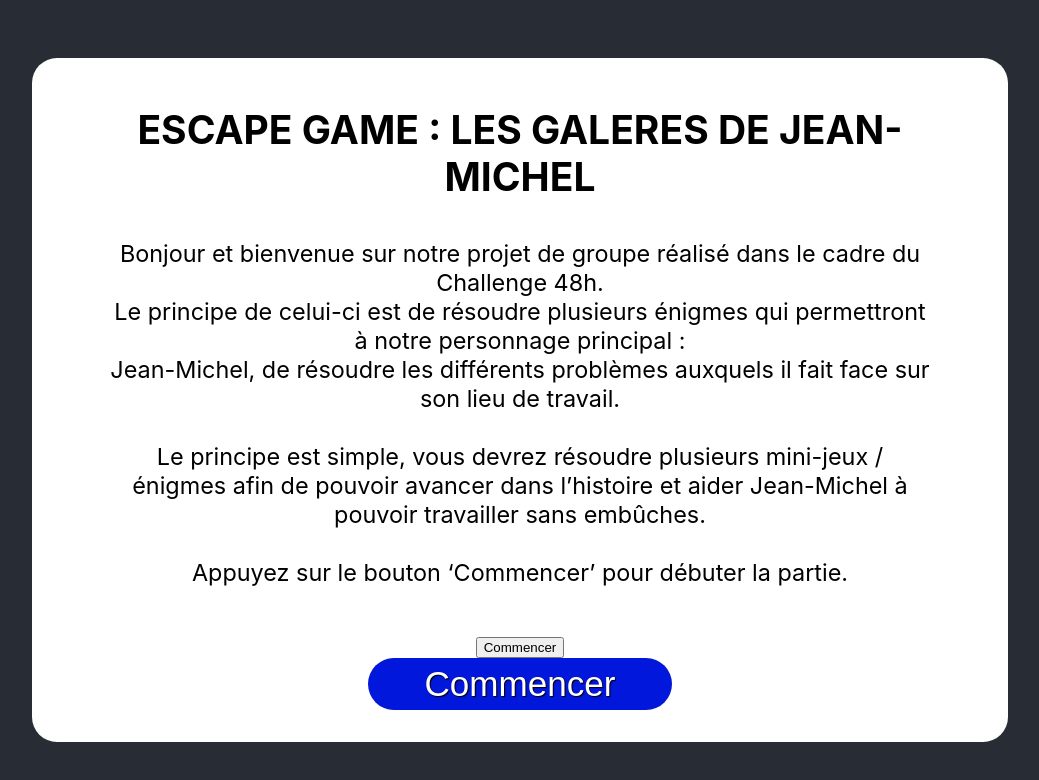
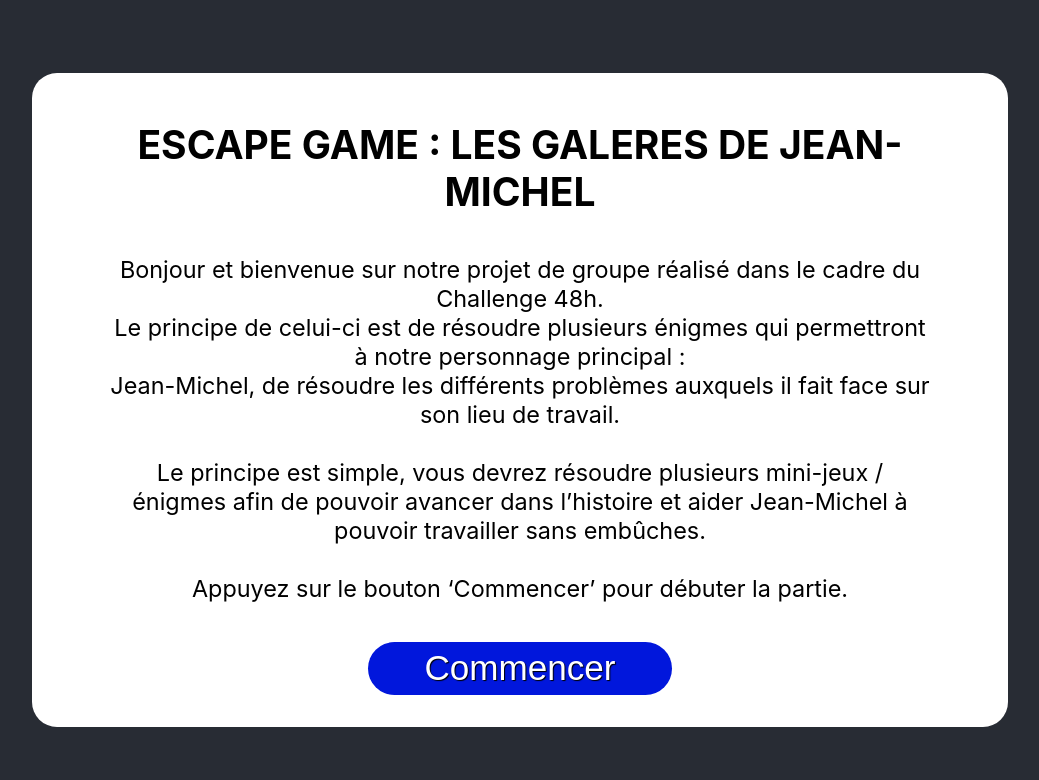
Before and after one commit to ecandotti/webscape-game, a React (Create React App) app: page / in a window 1280 px wide. Shown: the top 780 px of the page, without its empty margins (120-1159 px from the left). Built offline with nearby package versions, Linux system fonts and the light colour scheme.

Commit message:
maj landing css

```diff
--- a/src/Views/Landing.js
+++ b/src/Views/Landing.js
@@ -26,11 +26,6 @@ export default class Landing extends React.Component{
                         Le principe est simple, vous devrez résoudre plusieurs mini-jeux / énigmes afin de pouvoir avancer dans l’histoire et aider Jean-Michel à pouvoir travailler sans embûches.<br/><br/>
                         Appuyez sur le bouton ‘Commencer’ pour débuter la partie.</p>
                     </div>
-                    <div>
-                        <button onClick={() => setViewId(1)}>
-                            Commencer
-                        </button>
-                    </div>
                     <button className="start" onClick={() => setViewId(2)}> Commencer </button>
                 </div>
            </div>
```
